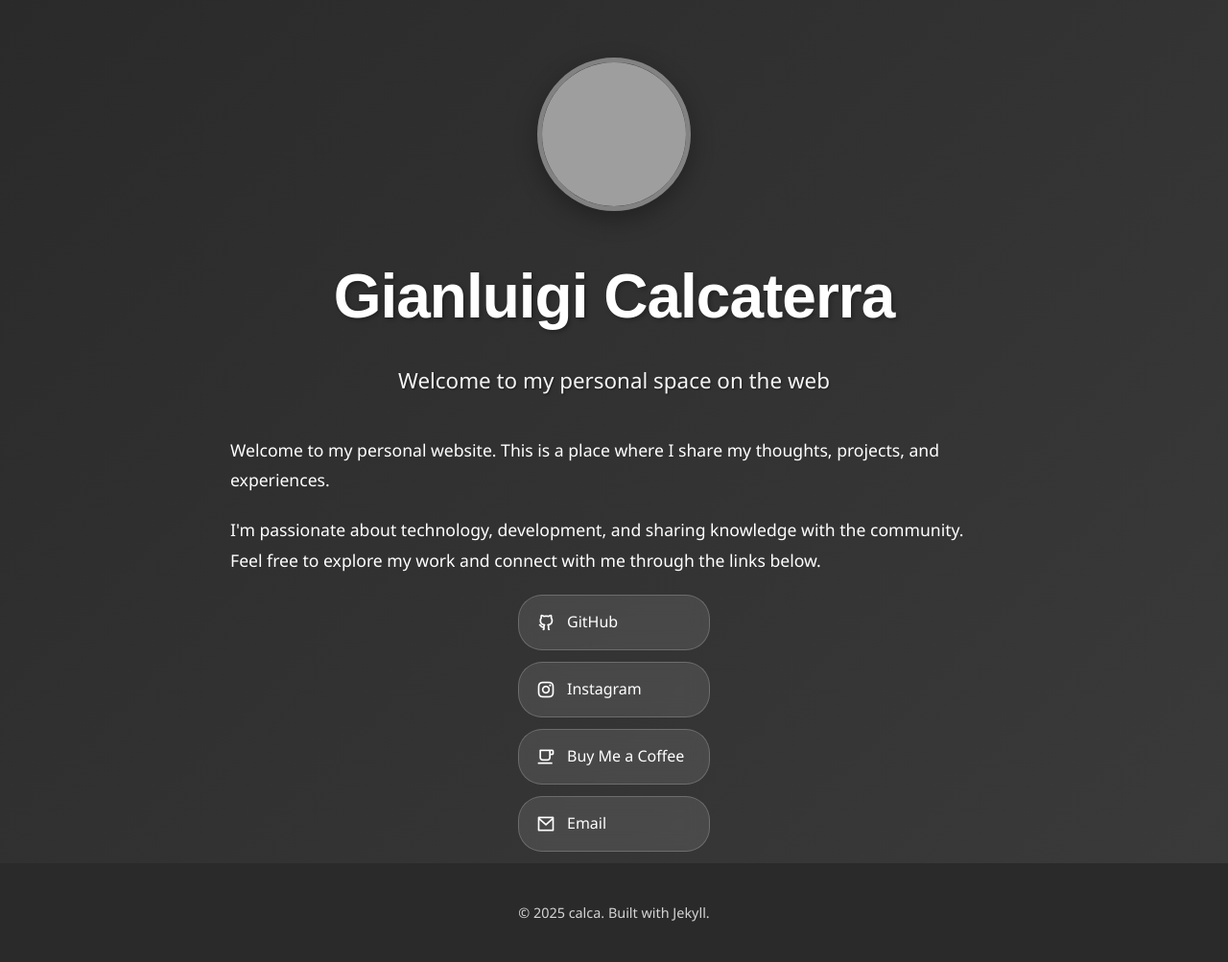
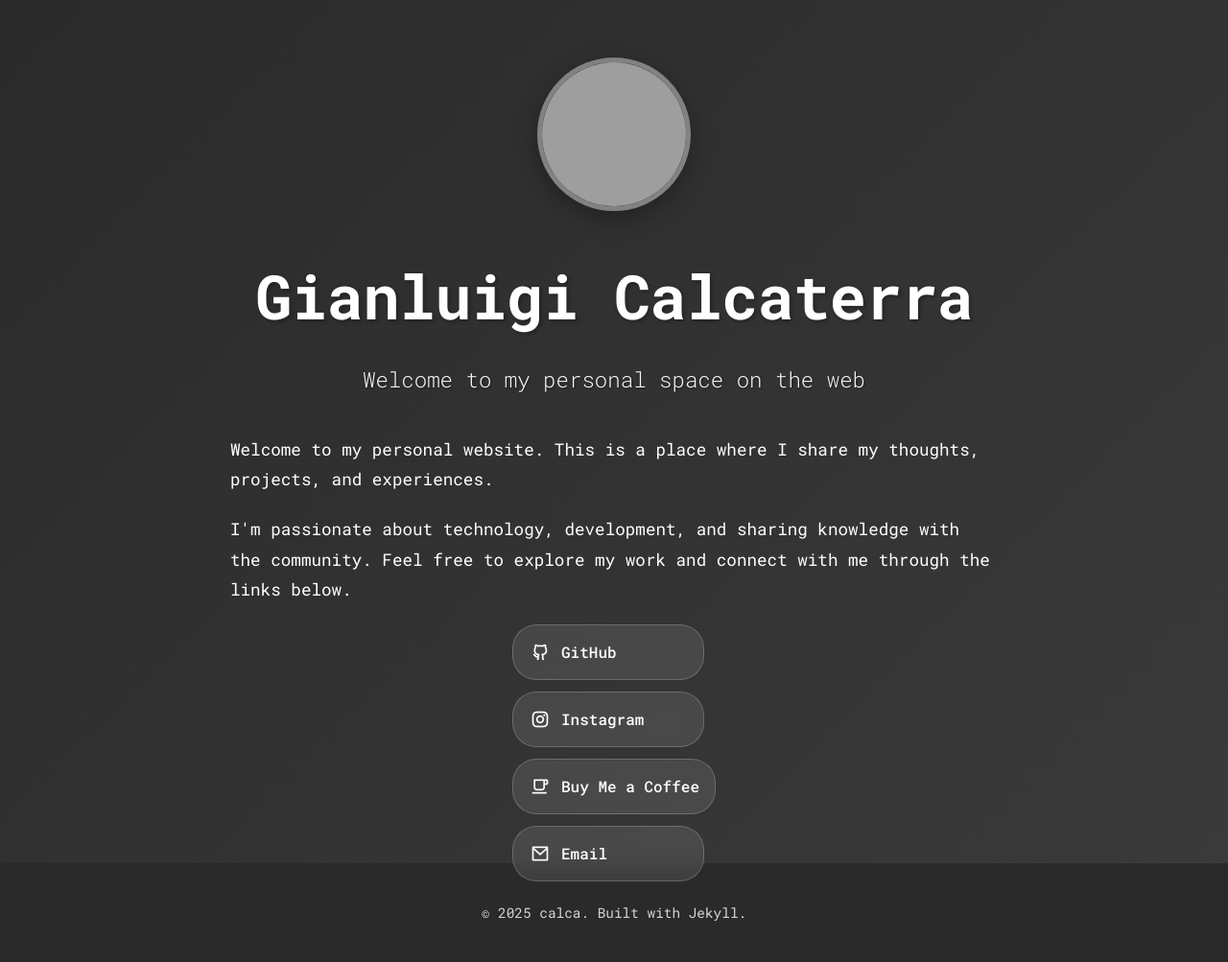
Before and after one commit to calca/calca.github.io, a Jekyll site: the page built from index.md, in a window 1280 px wide. Shown: the whole page at 96% size. Built offline with Jekyll 4.4.1, drawn with Linux system fonts in a browser that asks for light colours; nearby versions of some CDN libraries; grey boxes are pictures that could not be loaded.

Commit message:
Implement Roboto Mono font throughout entire site
Co-authored-by: calca <78342+calca@users.noreply.github.com>

```diff
--- a/_includes/head.html
+++ b/_includes/head.html
@@ -7,6 +7,11 @@
 
 <link rel="stylesheet" href="{{ '/assets/css/style.css' | relative_url }}">
 <link rel="canonical" href="{{ page.url | replace:'index.html','' | absolute_url }}">
+
+<!-- Google Fonts - Roboto Mono -->
+<link rel="preconnect" href="https://fonts.googleapis.com">
+<link rel="preconnect" href="https://fonts.gstatic.com" crossorigin>
+<link href="https://fonts.googleapis.com/css2?family=Roboto+Mono:ital,wght@0,100;0,200;0,300;0,400;0,500;0,600;0,700;1,100;1,200;1,300;1,400;1,500;1,600;1,700&display=swap" rel="stylesheet">
 
 <!-- Remix Icons -->
 <link rel="stylesheet" href="https://cdnjs.cloudflare.com/ajax/libs/remixicon/4.0.0/remixicon.min.css">
--- a/_sass/main.scss
+++ b/_sass/main.scss
@@ -10,8 +10,8 @@ $white: #ffffff;
 $dark-bg: #121212;
 
 // Typography
-$font-family: 'Segoe UI', Tahoma, Geneva, Verdana, sans-serif;
-$heading-font: 'Arial', sans-serif;
+$font-family: 'Roboto Mono', monospace;
+$heading-font: 'Roboto Mono', monospace;
 
 // Base styles
 * {
```
